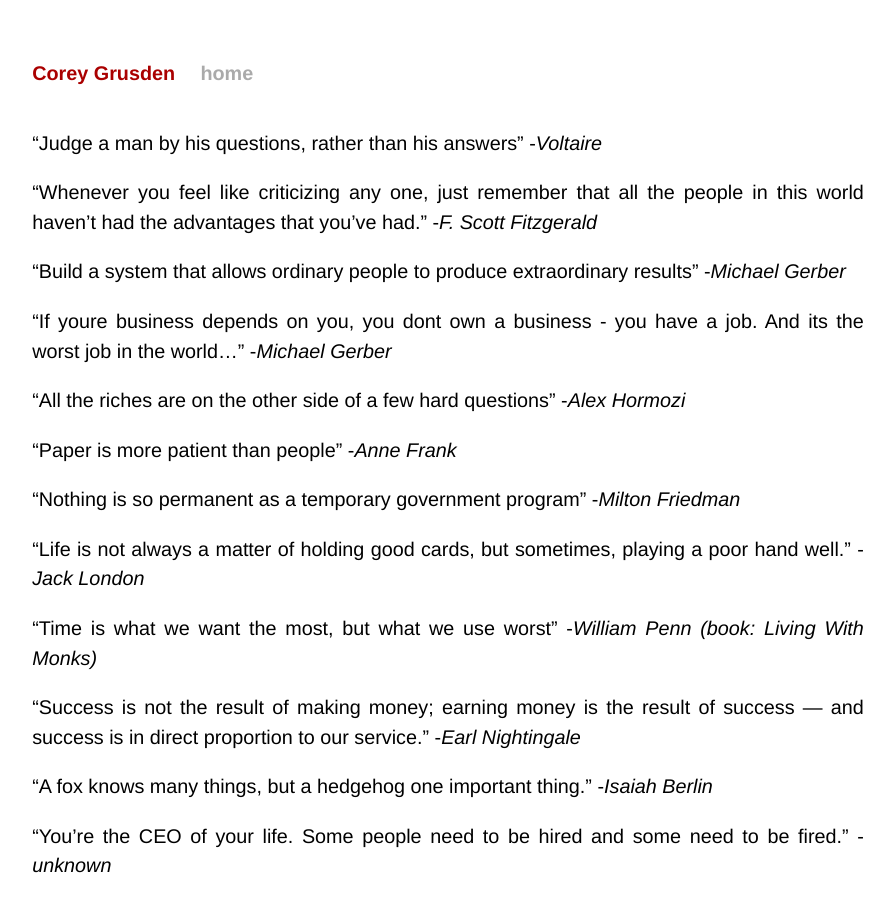
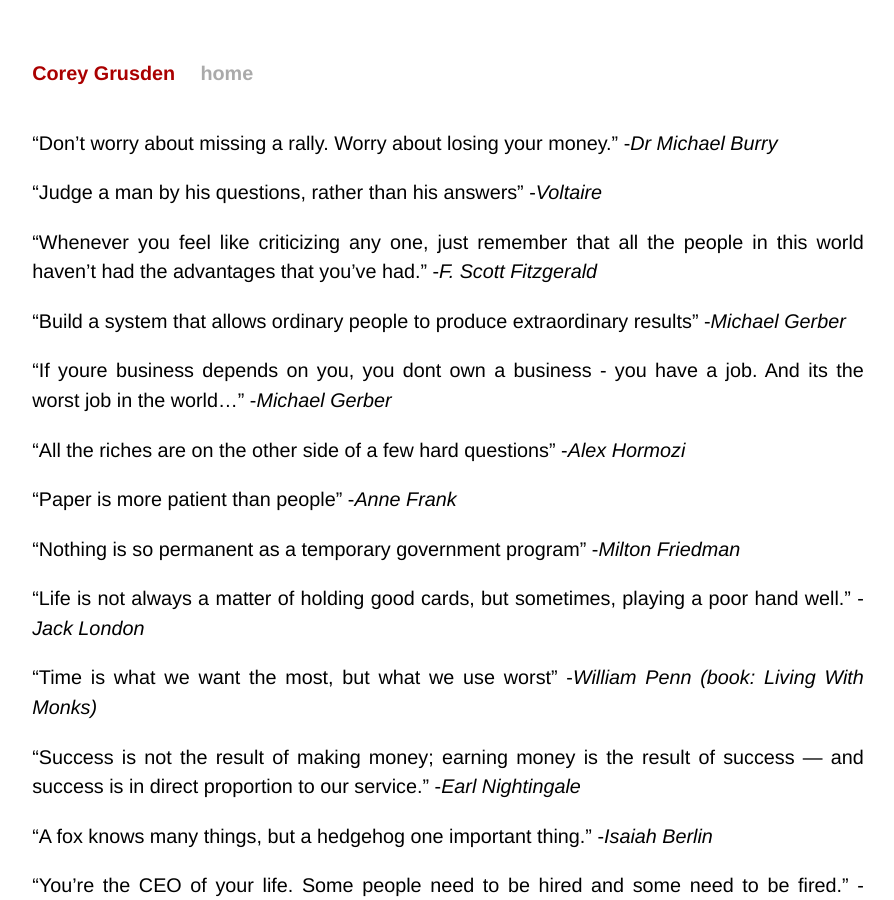
Before and after one commit to cgrusden/cgrusden.github.io, a Jekyll site: the page built from quotes.md, in a window 1280 px wide and 900 px high. Shown: the whole window, without its empty margins (192-1086 px from the left). Built offline with Jekyll 4.4.1, drawn with Linux system fonts in a browser that asks for light colours; our own code applies the rules of GitHub Pages for plain Markdown files.

Commit message:
Add more quotes

```diff
--- a/_data/quotes.yml
+++ b/_data/quotes.yml
@@ -1,3 +1,7 @@
+- quote: 'Don’t worry about missing a rally. Worry about
+losing your money.'
+  author: 'Dr Michael Burry'
+
 - quote: 'Judge a man by his questions, rather than his answers'
   author: 'Voltaire'
 
```
